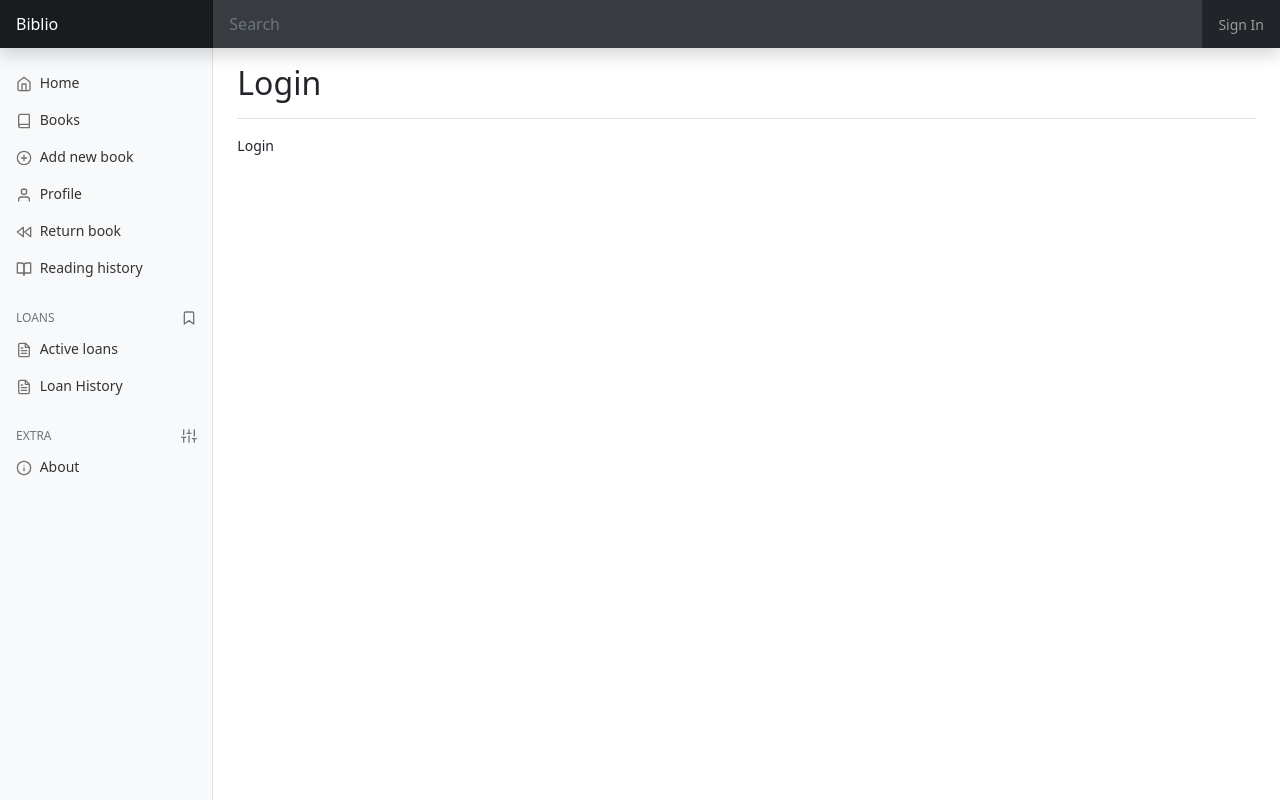
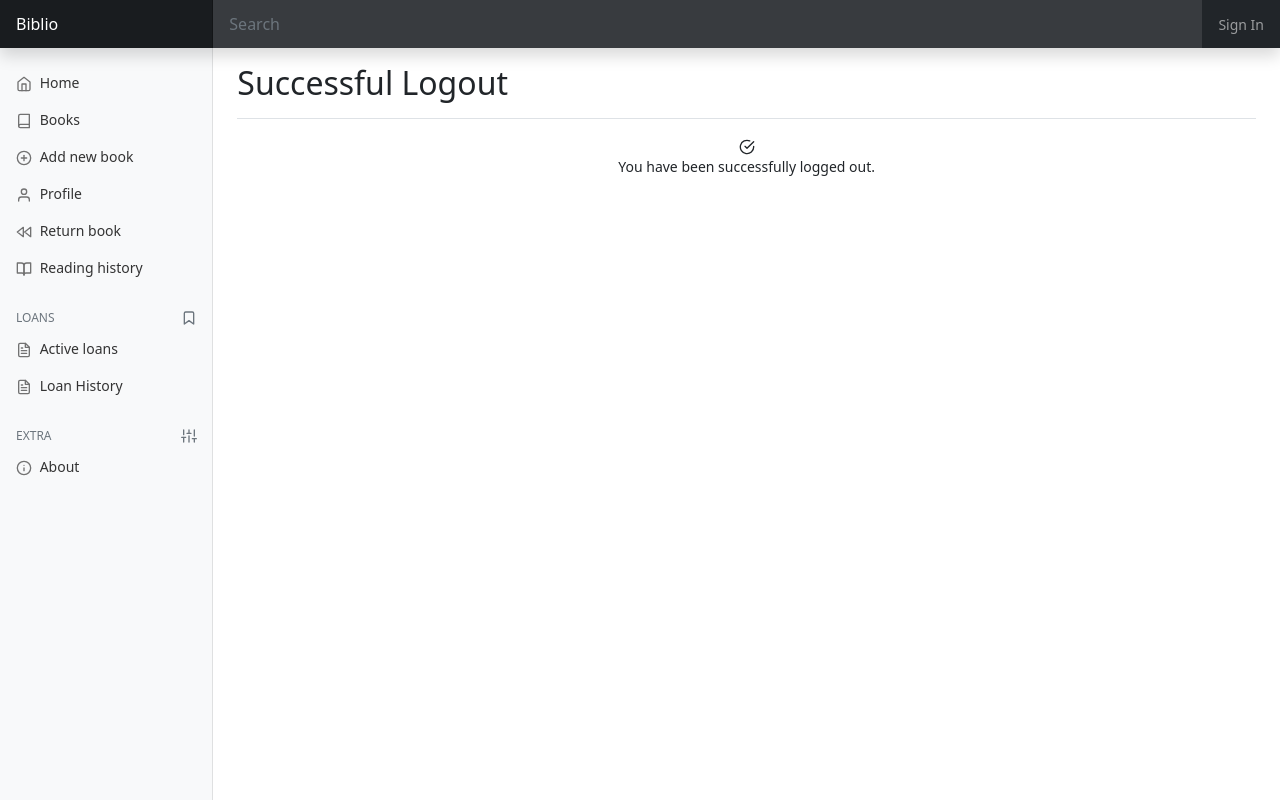
Before and after one commit to BennerLukas/Biblio, a Flask app: page /logout in a window 1280 px wide. Run offline with Flask 2, Linux system fonts and the light colour scheme; some libraries are stand-ins or nearby versions.

Commit message:
login functions

```diff
--- a/src/frontend/app/views.py
+++ b/src/frontend/app/views.py
@@ -20,10 +20,6 @@ def logged_in():
 
 @app.route('/')  # Home
 def index():
-    session['is_logged_in'] = 'logged_out'
-    session['user_name'] = 'no name'
-    session['user_id'] = None
-
     return render_template("/index.html")
 
 
@@ -160,9 +156,6 @@ def list_read_books():
 
 @app.route('/login', methods=['POST', 'GET'])
 def login():
-    session['is_logged_in'] = 'logged_in'
-    session['user_name'] = 'fritz'
-    session['user_id'] = 1
     return render_template("login.html")
     # return render_template("includes/success.html", title='Successful Log-In',
     #                        text='You have been successfully logged in.')
@@ -170,14 +163,27 @@ def login():
     #                        text='You have not been logged in.')
 
 
+@app.route('/logged_in', methods=['POST', 'GET'])
+def logged_in():
+    session['user_id'] = bib.set_user(request.form['user_name'], request.form['password'])
+    if session.get('user_id') is False:
+        return render_template("includes/fail.html", title='Failed Log-In',
+                               text='You have not been logged in.')
+    session['is_logged_in'] = 'logged_in'
+    session['user_name'] = request.form['user_name']
+    print(session.get('user_id', None))
+    return render_template("includes/success.html", title='Successful Login',
+                           text='You have been successfully logged in.')
+
+
 @app.route('/logout', methods=['POST', 'GET'])
 def logout():
     session['is_logged_in'] = 'logged_out'
     session['user_name'] = 'no name'
     session['user_id'] = None
-    return render_template("logout.html")
-    # return render_template("includes/success.html", title='Successful Log-In',
-    #                        text='You have been successfully logged in.')
+    bib.s_user = None
+    return render_template("includes/success.html", title='Successful Logout',
+                           text='You have been successfully logged out.')
     # return render_template("includes/fail.html", title='Failed Log-In',
     #                        text='You have not been logged in.')
 
```
Also changed, not shown: src/frontend/api/biblio.py (+4 -3 lines), src/frontend/app/templates/login.html (+9 -1 lines).
